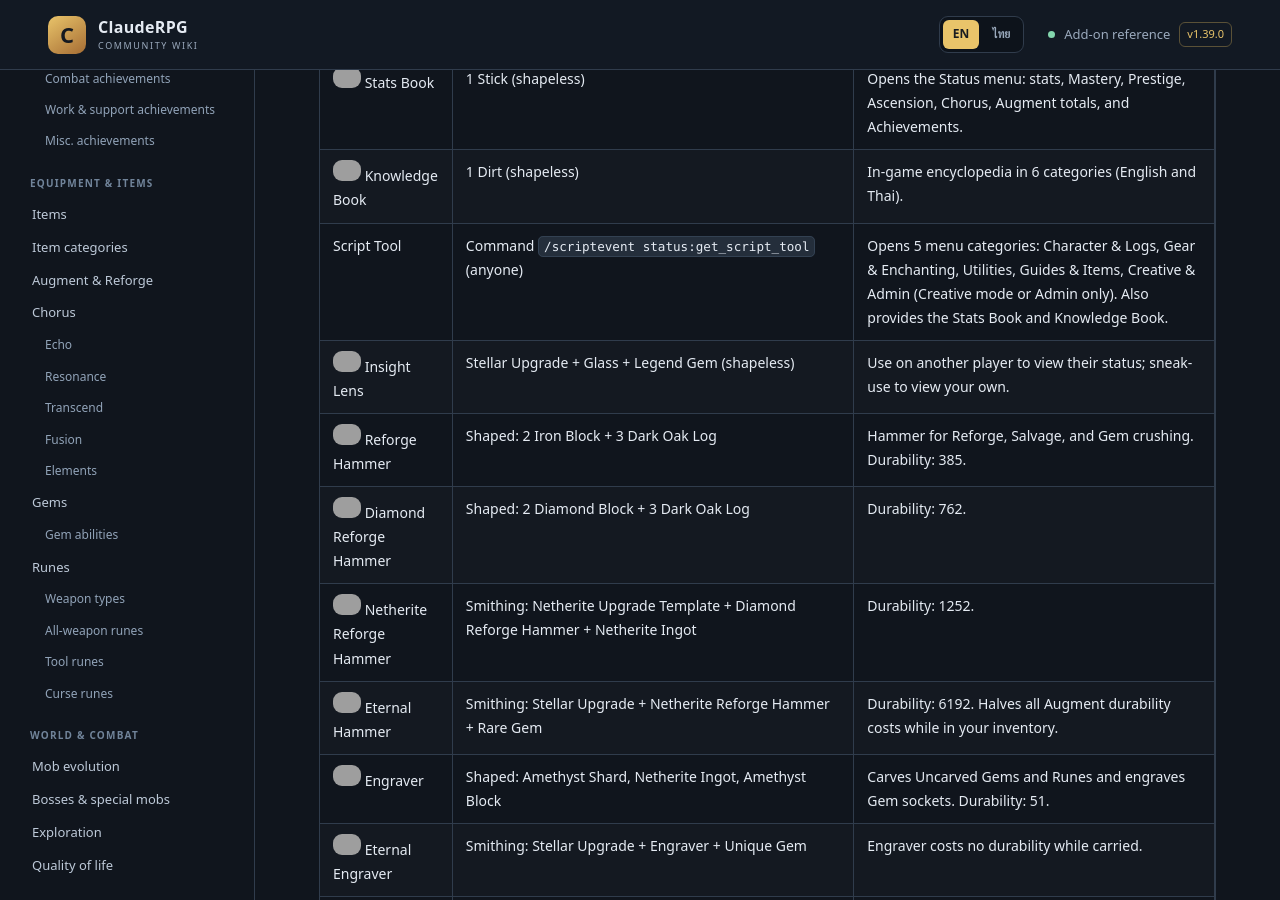
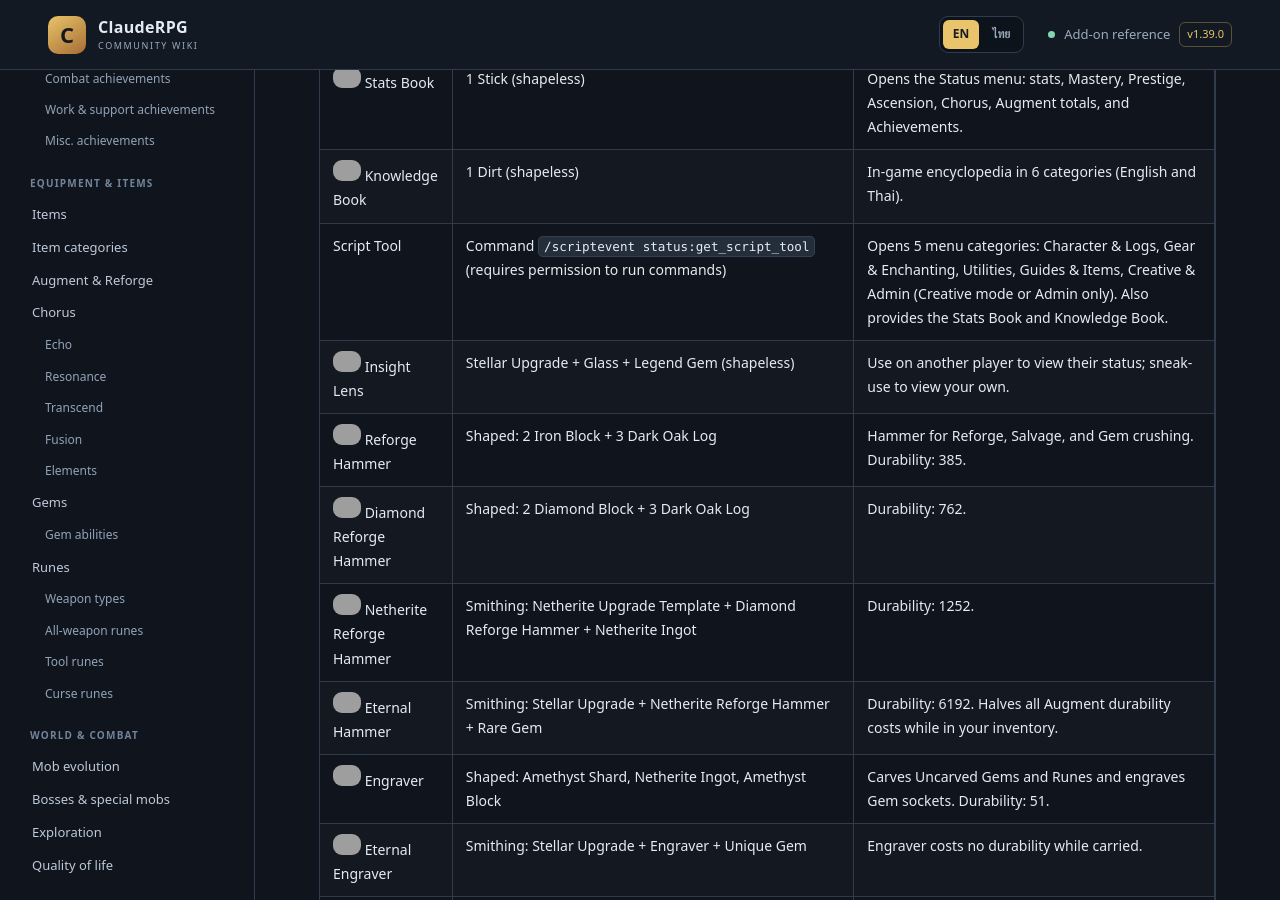
Before and after one commit to miniTorch25/ClaudeRPG-Wiki-V2, a Jekyll site: the page built from Items.md, in a window 1280 px wide and 900 px high, scrolled down 506 px. Built offline with Jekyll 4.4.1, drawn with Linux system fonts in a browser that asks for light colours; our own code applies the rules of GitHub Pages for plain Markdown files; grey boxes are pictures that could not be loaded.

Commit message:
docs: clarify Script Tool command permissions

```diff
--- a/Items.md
+++ b/Items.md
@@ -19,7 +19,7 @@ All custom ClaudeRPG items, blocks, and recipes.
 |---|---|---|
 | <img src="{{ '/assets/images/items/stats_book.png' | relative_url }}" alt="" width="28" loading="lazy"> Stats Book | 1 Stick (shapeless) | Opens the Status menu: stats, Mastery, Prestige, Ascension, Chorus, Augment totals, and Achievements. |
 | <img src="{{ '/assets/images/items/knowledge_book.png' | relative_url }}" alt="" width="28" loading="lazy"> Knowledge Book | 1 Dirt (shapeless) | In-game encyclopedia in 6 categories (English and Thai). |
-| Script Tool | Command `/scriptevent status:get_script_tool` (anyone) | Opens 5 menu categories: Character & Logs, Gear & Enchanting, Utilities, Guides & Items, Creative & Admin (Creative mode or Admin only). Also provides the Stats Book and Knowledge Book. |
+| Script Tool | Command `/scriptevent status:get_script_tool` (requires permission to run commands) | Opens 5 menu categories: Character & Logs, Gear & Enchanting, Utilities, Guides & Items, Creative & Admin (Creative mode or Admin only). Also provides the Stats Book and Knowledge Book. |
 | <img src="{{ '/assets/images/items/insight_lens.png' | relative_url }}" alt="" width="28" loading="lazy"> Insight Lens | Stellar Upgrade + Glass + Legend Gem (shapeless) | Use on another player to view their status; sneak-use to view your own. |
 | <img src="{{ '/assets/images/items/reforge_hammer.png' | relative_url }}" alt="" width="28" loading="lazy"> Reforge Hammer | Shaped: 2 Iron Block + 3 Dark Oak Log | Hammer for Reforge, Salvage, and Gem crushing. Durability: 385. |
 | <img src="{{ '/assets/images/items/diamond_reforge_hammer.png' | relative_url }}" alt="" width="28" loading="lazy"> Diamond Reforge Hammer | Shaped: 2 Diamond Block + 3 Dark Oak Log | Durability: 762. |
```
Also changed, not shown: other parts of Items.md (+1 -1 lines).
